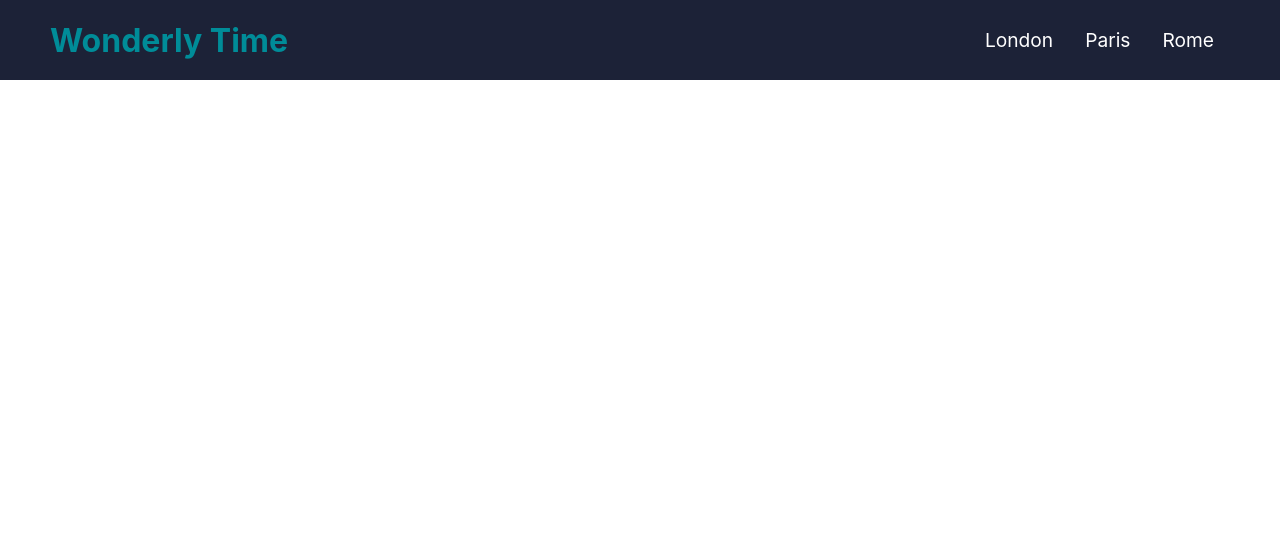
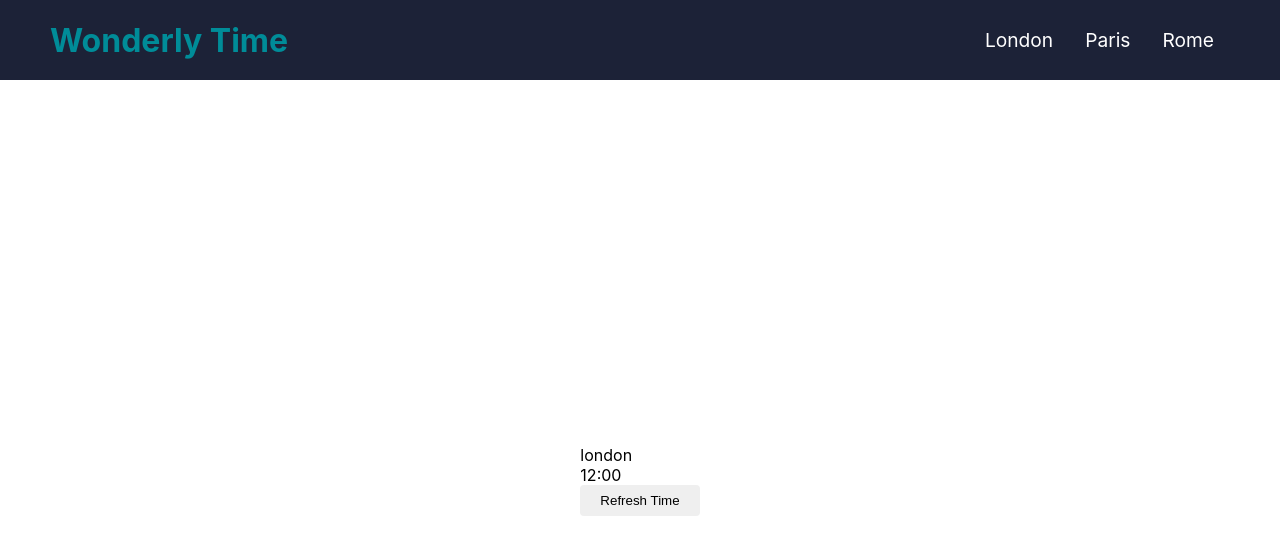
Before and after one commit to RickyUomo/wonderly-test, a React (Create React App) app: page /london in a window 1280 px wide. Shown: the top 554 px of the page. Built offline with nearby package versions, Linux system fonts and the light colour scheme; the HTML template or start-up script is replaced by a standard one.

Commit message:
content css

```diff
--- a/src/App.css
+++ b/src/App.css
@@ -1,5 +1,12 @@
-*{
+* {
   box-sizing: border-box;
   margin: 0;
   padding: 0;
 }
+
+.content {
+  display: flex;
+  justify-content: center;
+  align-items: center;
+  height: 100vh;
+}
--- a/src/App.js
+++ b/src/App.js
@@ -1,17 +1,27 @@
 import "./App.css";
 import Navbar from "./components/Navbar";
+import Time from "./components/Time";
 import { BrowserRouter as Router, Routes, Route } from "react-router-dom";
 
 function App() {
+  // create buttons
+  // create a display time page, pass props for different time zone. add css to content class
+  // create home page
   return (
     <Router>
       <Navbar />
-      <Routes>
-        <Route path="/" />
-        <Route path="/london" />
-        <Route path="/paris" />
-        <Route path="/rome" />
-      </Routes>
+
+      <div className="content">
+        <Routes>
+          <Route exact path="/" />
+          <Route
+            path="/london"
+            element={<Time city={"london"} time={"12:00"} />}
+          />
+          <Route path="/paris" />
+          <Route path="/rome" />
+        </Routes>
+      </div>
     </Router>
   );
 }
--- /dev/null
+++ b/src/components/Button.js
@@ -0,0 +1,8 @@
+import React from "react";
+import "./button.css";
+
+const Button = ({ children }) => {
+  return <button className="button">{children}</button>;
+};
+
+export default Button;
--- /dev/null
+++ b/src/components/Time.js
@@ -0,0 +1,14 @@
+import React from "react";
+import Button from "./Button";
+
+const Time = ({ city, time }) => {
+  return (
+    <div>
+      <div className="city">{city}</div>
+      <div className="city-time">{time}</div>
+      <Button>Refresh Time</Button>
+    </div>
+  );
+};
+
+export default Time;
--- /dev/null
+++ b/src/components/button.css
@@ -0,0 +1,8 @@
+.button {
+  padding: 8px 20px;
+  border-radius: 4px;
+  outline: none;
+  border: none;
+  cursor: pointer;
+  white-space: nowrap;
+}
```
